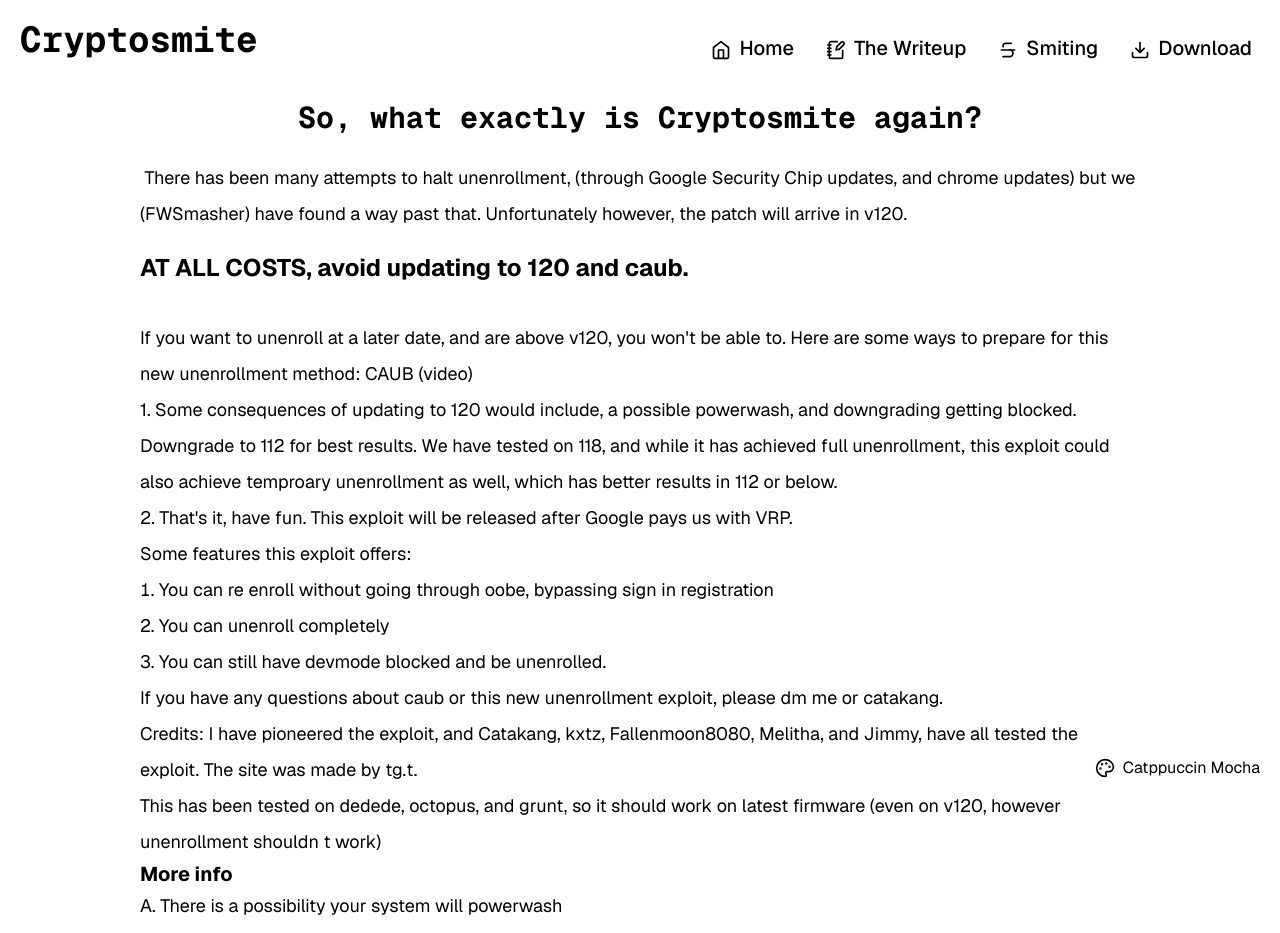
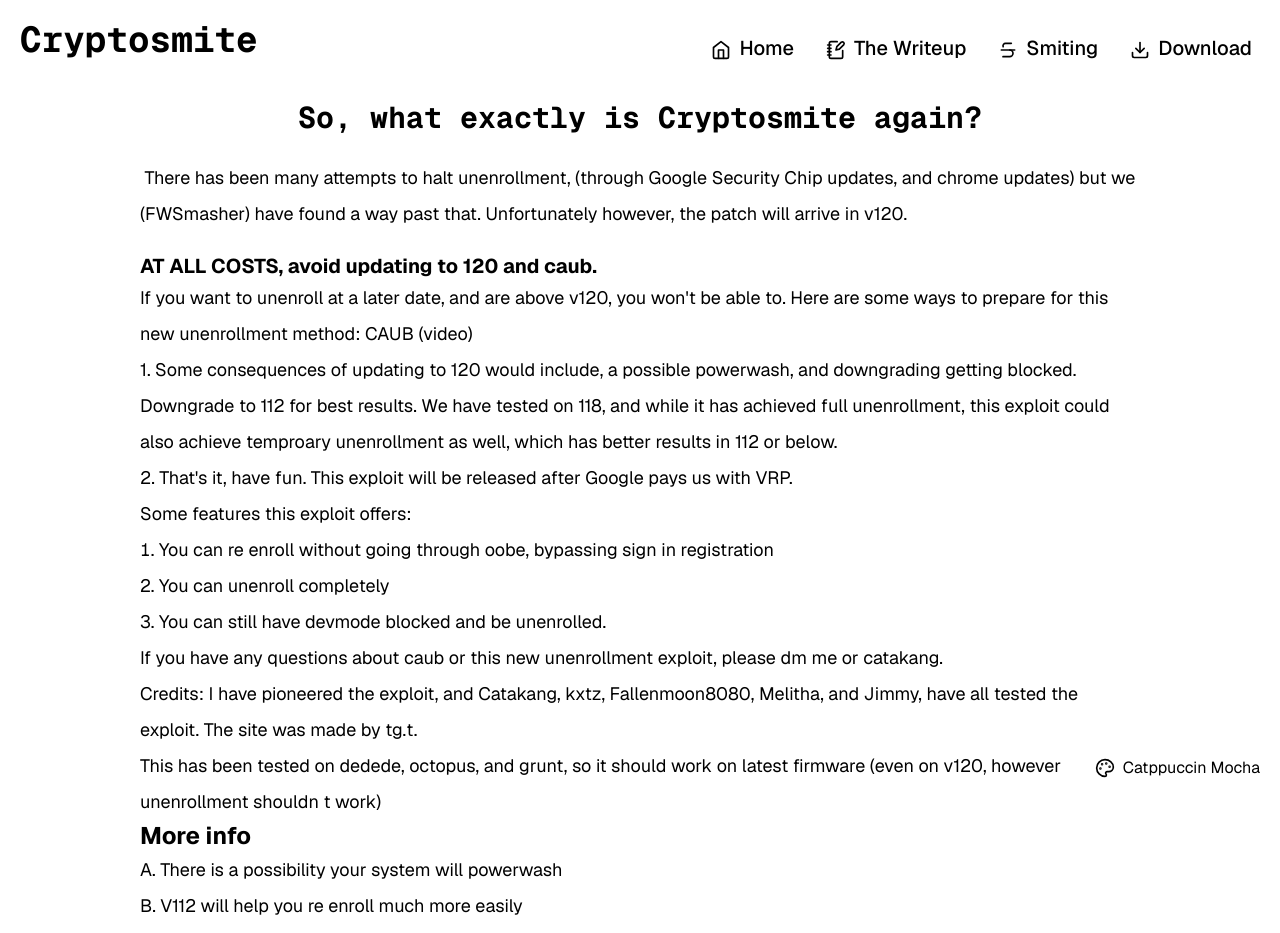
Before and after one commit to IncognitoTGT/csmite, a Next.js app: page / in a window 1280 px wide. Shown: the top 933 px of the page. Built offline with nearby package versions, Linux system fonts and the light colour scheme; what @catppuccin/tailwindcss would draw is missing.

Commit message:
weird formatting

```diff
--- a/src/app/page.tsx
+++ b/src/app/page.tsx
@@ -15,11 +15,9 @@ export default function Home() {
             Google Security Chip updates, and chrome updates) but we (FWSmasher)
             have found a way past that. Unfortunately however, the patch will
             arrive in v120.
-            <br />
-            <div className="text-2xl font-bold mt-5">
+            <div className="text-xl font-bold mt-5">
               AT ALL COSTS, avoid updating to 120 and caub.
             </div>
-            <br />
             If you want to unenroll at a later date, and are above v120, you
             won&apos;t be able to. Here are some ways to prepare for this new
             unenrollment method:{" "}
@@ -58,7 +56,7 @@ export default function Home() {
             This has been tested on dedede, octopus, and grunt, so it should
             work on latest firmware (even on v120, however unenrollment
             shouldn&nbsp;t work)
-            <div className="text-xl font-sans font-bold text-mauve">
+            <div className="text-2xl font-sans font-bold text-mauve">
               More info
             </div>
             <ul className="list-none list-inside">
```
